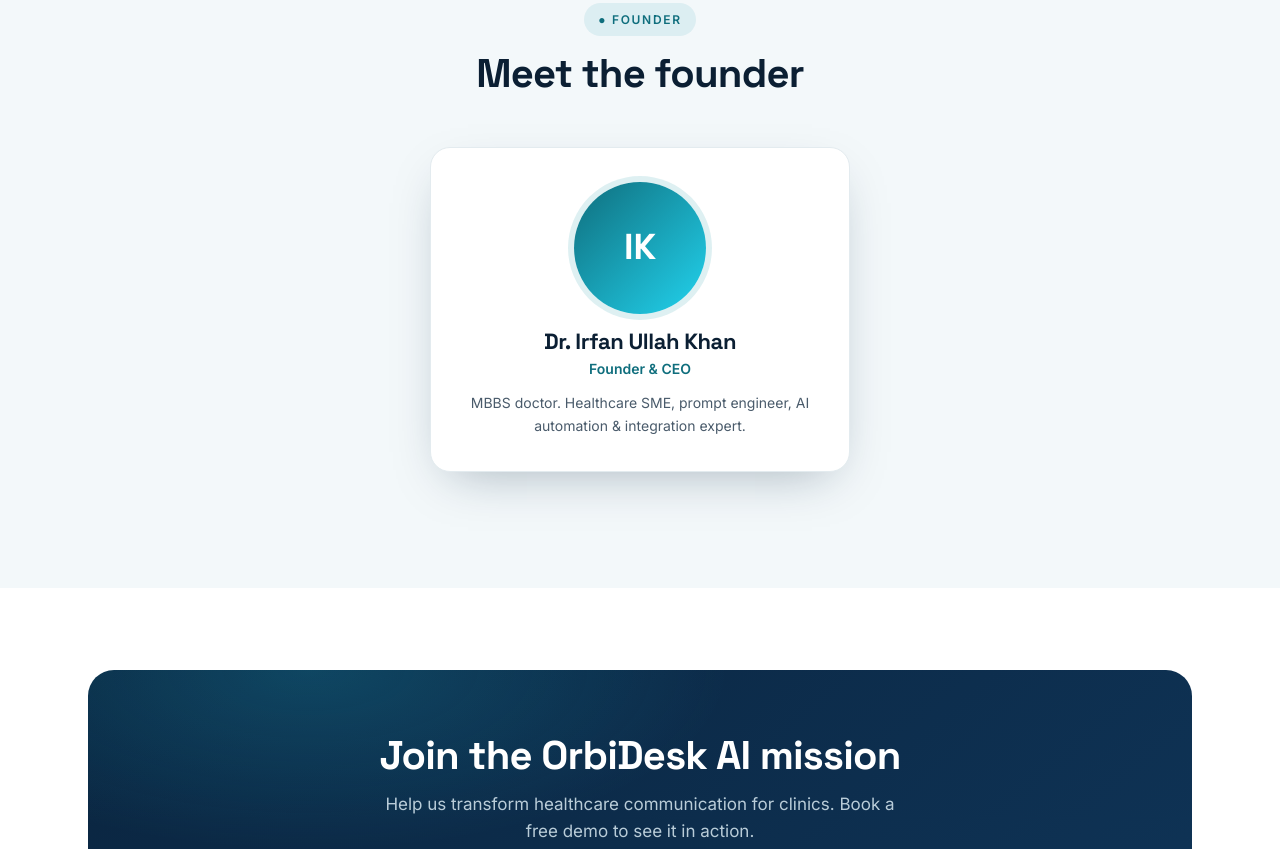
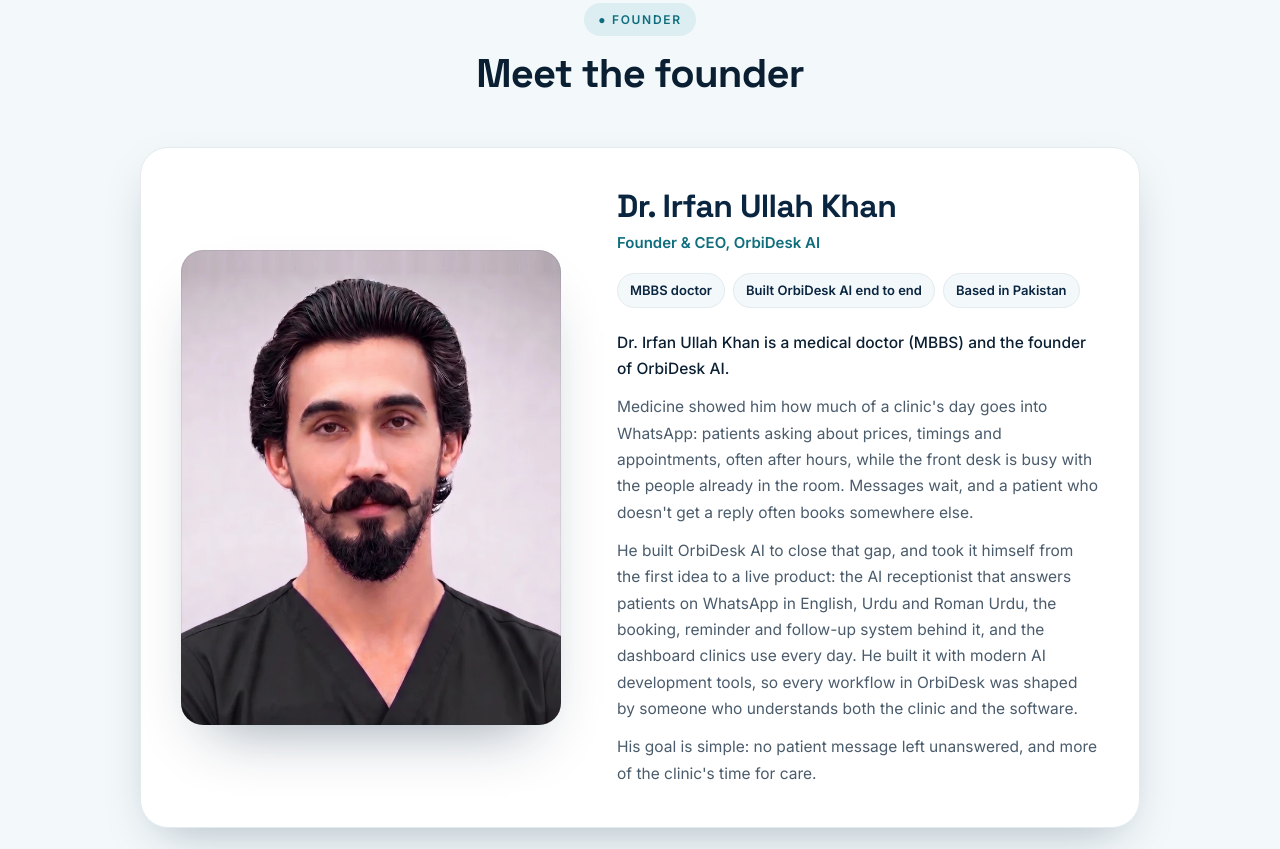
Before and after one commit to IrfanMarwat01/orbidesk-website, a plain HTML site: page about.html in a window 1280 px wide. Shown: the part 1469-2318 px from the top of the page. Drawn offline with Linux system fonts and the light colour scheme.

Commit message:
About: founder introduction and portrait (high resolution, WebP + JPEG)
Co-Authored-By: Claude Opus 5.5 <noreply@anthropic.com>
Claude-Session: https://claude.ai/code/session_01DUPe7hZXU1cbhk3qwgZMAU

```diff
--- a/about.html
+++ b/about.html
@@ -20,11 +20,20 @@
 <style>
   .valgrid{display:grid;grid-template-columns:repeat(3,1fr);gap:20px}
   @media(max-width:900px){.valgrid{grid-template-columns:1fr}}
-  .founder{max-width:420px;margin:0 auto 34px;text-align:center;background:#fff;border:1px solid var(--line);border-radius:20px;padding:34px;box-shadow:var(--shadow)}
+  /* Founder (21 Nov 2026): portrait + introduction */
+  .fnd{max-width:1000px;margin:8px auto 0;display:grid;grid-template-columns:minmax(0,380px) minmax(0,1fr);gap:56px;align-items:center;background:#fff;border:1px solid var(--line);border-radius:28px;padding:40px;box-shadow:var(--shadow)}
+  .fnd-photo{margin:0;position:relative;border-radius:22px;overflow:hidden;aspect-ratio:4/5;background:#e9e7ee;box-shadow:0 30px 60px -30px rgba(10,37,64,.45)}
+  .fnd-photo::after{content:"";position:absolute;inset:0;border-radius:22px;box-shadow:inset 0 0 0 1px rgba(10,37,64,.08);pointer-events:none}
+  .fnd-photo img{display:block;width:100%;height:100%;object-fit:cover}
+  .fnd-body h3{font-size:32px;line-height:1.15;letter-spacing:-.02em;color:var(--navy)}
+  .fnd-role{color:var(--teal-deep);font-weight:600;font-size:15px;margin-top:6px}
+  .fnd-facts{list-style:none;display:flex;flex-wrap:wrap;gap:8px;margin:18px 0 22px;padding:0}
+  .fnd-facts li{font-size:13px;font-weight:600;color:var(--navy);background:var(--mist);border:1px solid var(--line);border-radius:999px;padding:6px 12px}
+  .fnd-body p{color:var(--slate);font-size:15.5px;line-height:1.7;max-width:62ch}
+  .fnd-body p+p{margin-top:12px}
+  .fnd-body p:first-of-type{color:var(--ink);font-weight:500}
+  @media(max-width:900px){.fnd{grid-template-columns:1fr;gap:28px;padding:22px}.fnd-photo{max-width:420px;width:100%;margin:0 auto}.fnd-body h3{font-size:26px}}
   .avatar{width:118px;height:118px;border-radius:50%;margin:0 auto 16px;display:grid;place-items:center;font-family:'Space Grotesk';font-weight:700;font-size:36px;color:#fff;background:linear-gradient(135deg,var(--teal-deep),var(--aqua));box-shadow:0 0 0 6px rgba(27,148,166,.14)}
-  .founder h3{font-size:22px}
-  .founder .role{color:var(--teal-deep);font-weight:600;font-size:14px;margin:4px 0 12px}
-  .founder p{color:var(--slate);font-size:14px}
   .cofounders{display:grid;grid-template-columns:1fr 1fr;gap:20px;max-width:640px;margin:0 auto}
   @media(max-width:900px){.cofounders{grid-template-columns:1fr}}
   .coc{background:#fff;border:1px solid var(--line);border-radius:16px;padding:26px;text-align:center}
@@ -33,9 +42,6 @@
   .coc .role{color:var(--teal-deep);font-weight:600;font-size:13px;margin:3px 0 10px}
   .coc p{color:var(--slate);font-size:13px}
   .photonote{font-size:11px;color:#98a6b2;margin-top:10px}
-  .founder-photo{width:132px;height:132px;border-radius:50%;overflow:hidden;position:relative;margin:0 auto 16px;box-shadow:0 0 0 6px rgba(27,148,166,.14);background:linear-gradient(135deg,var(--teal-deep),var(--aqua));display:grid;place-items:center}
-  .founder-photo .fb{font-family:'Space Grotesk';font-weight:700;font-size:36px;color:#fff}
-  .founder-photo img{position:absolute;inset:0;width:100%;height:100%;object-fit:cover;object-position:center 22%}
   .coc-photo{width:86px;height:86px;border-radius:50%;overflow:hidden;position:relative;margin:0 auto 14px;box-shadow:0 0 0 4px rgba(27,148,166,.1);background:linear-gradient(135deg,var(--teal-deep),var(--aqua));display:grid;place-items:center}
   .coc-photo .fb{font-family:'Space Grotesk';font-weight:700;font-size:26px;color:#fff}
   .coc-photo img{position:absolute;inset:0;width:100%;height:100%;object-fit:cover;object-position:center 28%}
@@ -101,12 +107,27 @@
 <section class="s mist"><div class="wrap">
   <div class="center"><span class="eyebrow">● Founder</span><h2 class="title">Meet the founder</h2></div>
 
-  <div class="founder">
-    <div class="founder-photo"><span class="fb">IK</span></div>
-    <h3>Dr. Irfan Ullah Khan</h3>
-    <div class="role">Founder &amp; CEO</div>
-    <p>MBBS doctor. Healthcare SME, prompt engineer, AI automation &amp; integration expert.</p>
-  </div>
+  <article class="fnd" aria-labelledby="fnd-name">
+    <figure class="fnd-photo">
+      <picture>
+        <source type="image/webp" srcset="/img/founder-irfan-ullah-khan-640.webp 640w, /img/founder-irfan-ullah-khan-960.webp 960w" sizes="(max-width: 900px) 78vw, 380px">
+        <img src="/img/founder-irfan-ullah-khan-960.jpg" srcset="/img/founder-irfan-ullah-khan-640.jpg 640w, /img/founder-irfan-ullah-khan-960.jpg 960w" sizes="(max-width: 900px) 78vw, 380px" width="960" height="1200" alt="Dr. Irfan Ullah Khan, founder of OrbiDesk AI" loading="lazy" decoding="async">
+      </picture>
+    </figure>
+    <div class="fnd-body">
+      <h3 id="fnd-name">Dr. Irfan Ullah Khan</h3>
+      <div class="fnd-role">Founder &amp; CEO, OrbiDesk AI</div>
+      <ul class="fnd-facts">
+        <li>MBBS doctor</li>
+        <li>Built OrbiDesk AI end to end</li>
+        <li>Based in Pakistan</li>
+      </ul>
+      <p>Dr. Irfan Ullah Khan is a medical doctor (MBBS) and the founder of OrbiDesk AI.</p>
+      <p>Medicine showed him how much of a clinic's day goes into WhatsApp: patients asking about prices, timings and appointments, often after hours, while the front desk is busy with the people already in the room. Messages wait, and a patient who doesn't get a reply often books somewhere else.</p>
+      <p>He built OrbiDesk AI to close that gap, and took it himself from the first idea to a live product: the AI receptionist that answers patients on WhatsApp in English, Urdu and Roman Urdu, the booking, reminder and follow-up system behind it, and the dashboard clinics use every day. He built it with modern AI development tools, so every workflow in OrbiDesk was shaped by someone who understands both the clinic and the software.</p>
+      <p>His goal is simple: no patient message left unanswered, and more of the clinic's time for care.</p>
+    </div>
+  </article>
 </div></section>
 
 <!-- FINAL CTA -->
```
Also changed, not shown: index.html (+6 -1 lines), img/founder-irfan-ullah-khan-640.jpg (added), img/founder-irfan-ullah-khan-640.webp (added), img/founder-irfan-ullah-khan-960.jpg (added), img/founder-irfan-ullah-khan-960.webp (added).
